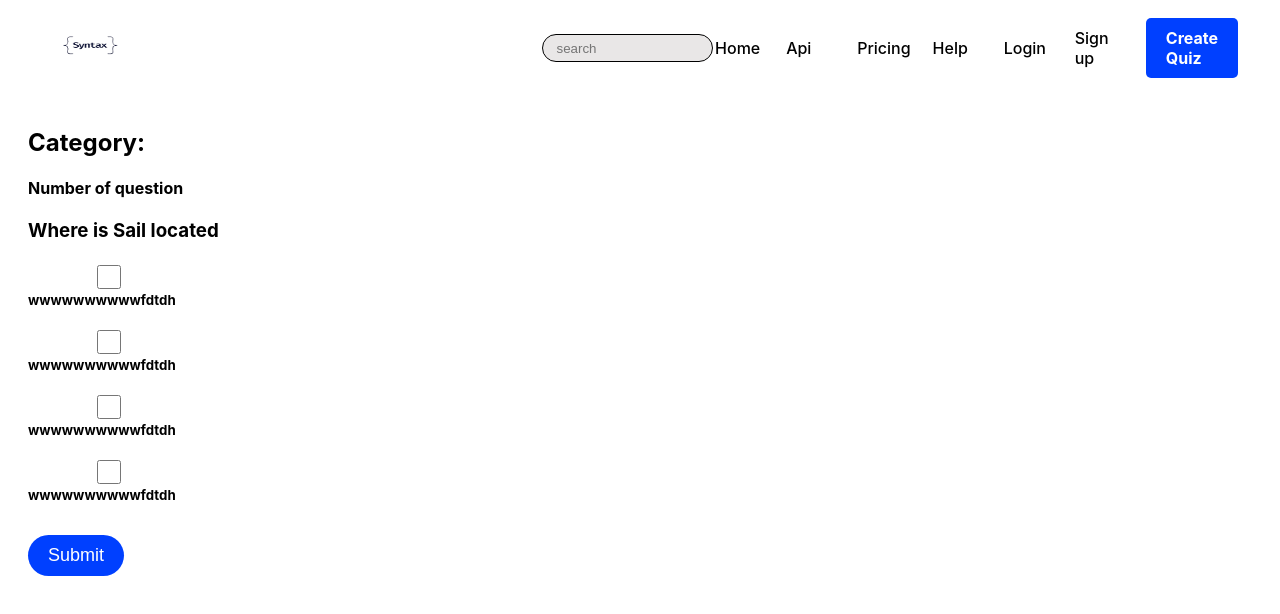
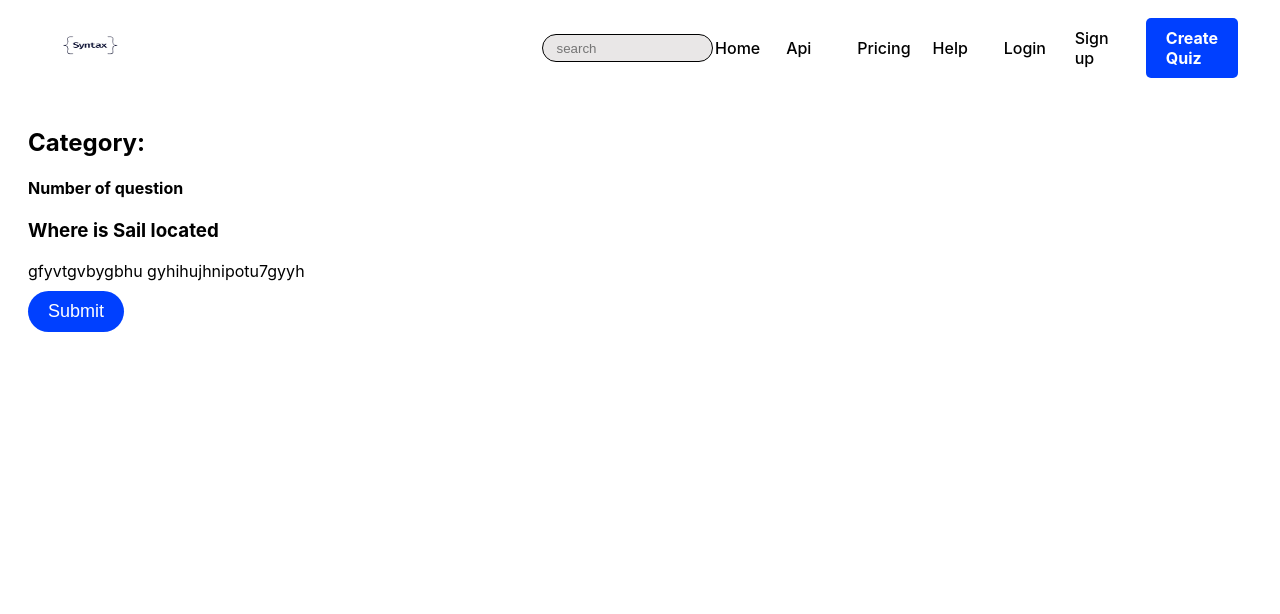
Before and after one commit to Adetoke0987/SyntaxQuizz, a React (Vite) app: page /question in a window 1280 px wide. Shown: the top 614 px of the page. Built offline with nearby package versions, Linux system fonts and the light colour scheme.

Commit message:
Update Questions.jsx

```diff
--- a/src/pages/quiz/Questions.jsx
+++ b/src/pages/quiz/Questions.jsx
@@ -10,12 +10,12 @@ const Questions =()=>{
 
             <h3>Where is Sail located</h3>
 
-            <span>
-                <h5><input type ="checkbox"/>wwwwwwwwwwfdtdh</h5>
-                <h5><input type ="checkbox"/>wwwwwwwwwwfdtdh</h5>
-                <h5><input type ="checkbox"/>wwwwwwwwwwfdtdh</h5>
-                <h5><input type ="checkbox"/>wwwwwwwwwwfdtdh</h5>
-            </span>
+            <div>
+                <span>gfyvtgvbyg</span>
+                <span>bhu gyh</span>
+                <span>ihujhnipo</span>
+                <span>tu7gyyh</span>
+            </div>
 
             <button type="submit">Submit</button>
 
```
